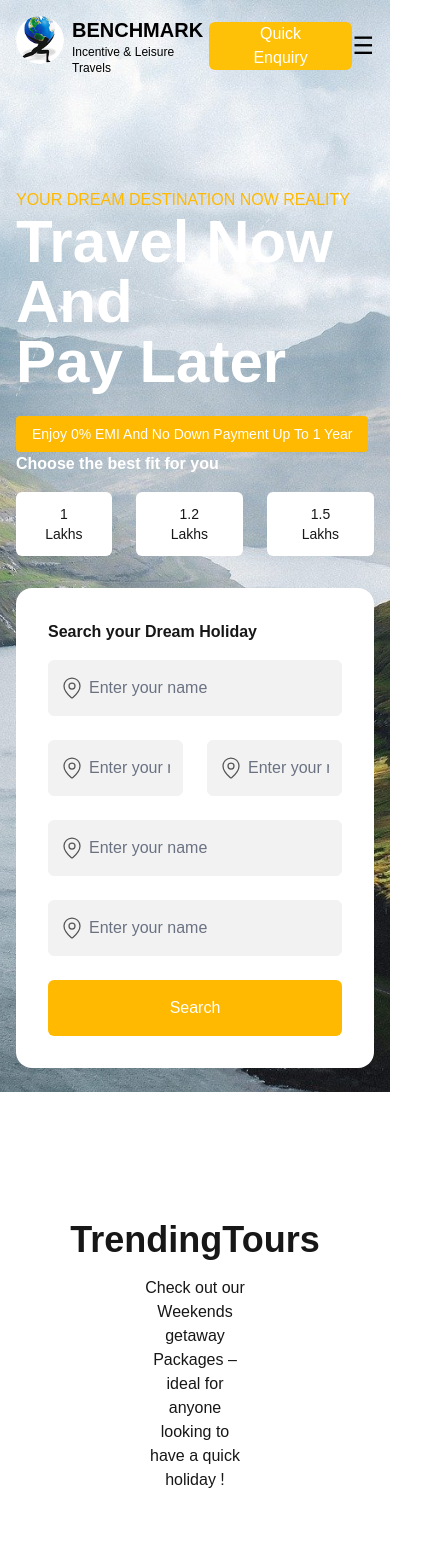
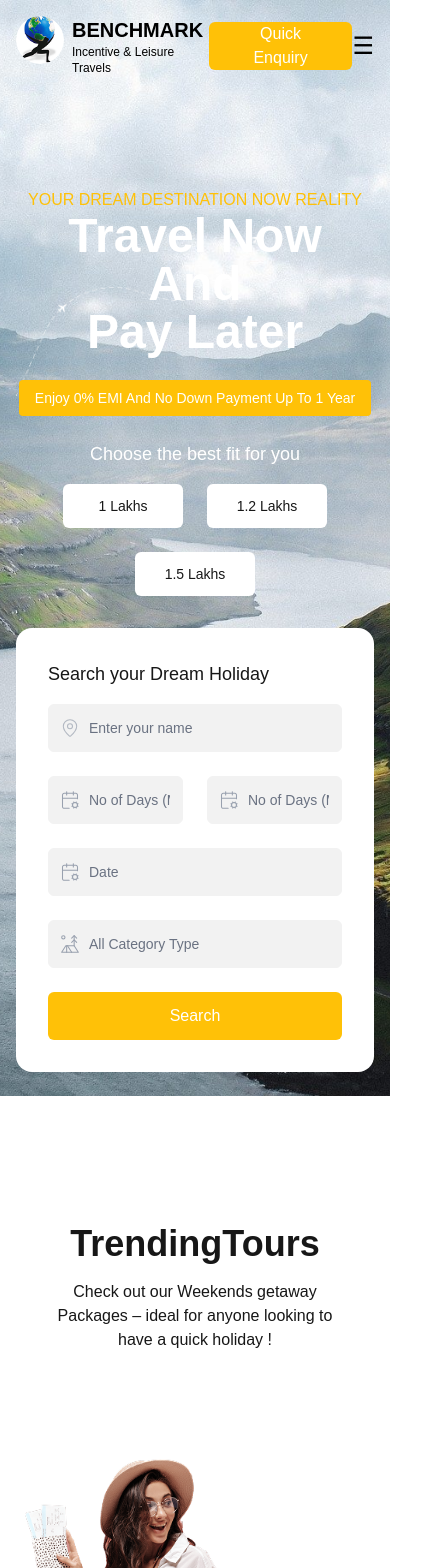
Before and after one commit to aswanthup06/benchmark, a Next.js app: page / in a window 390 px wide. Shown: the top 1568 px of the page, 443 px wide, since content can reach past the window. Built offline with nearby package versions, Linux system fonts and the light colour scheme.

Commit message:
responsive fix

```diff
--- a/src/components/Hero.jsx
+++ b/src/components/Hero.jsx
@@ -1,6 +1,10 @@
 import React from "react";
 import Navbar from "./Navbar";
 import LocationIcon from "@/components/Icons/LocationIcon";
+import LandmarkIcon from "@/components/Icons/LandmarkIcon";
+import CalendarIcon from "@/components/Icons/CalendarIcon";
+
+
 
 export default function Hero() {
   return (
@@ -8,40 +12,47 @@ export default function Hero() {
       <div className="h-fit pb-6 md:h-[800px] bg-[url('/images/hero1.jpg')] bg-cover bg-center bg-no-repeat">
         <Navbar />
 
-
-
         <div className="flex flex-col md:flex-row justify-between mt-24 gap-8 px-4 sm:px-6 md:px-8 lg:px-28">
           <div className="flex flex-col justify-between">
             <div className="relative">
               <div className="relative  z-20">
-                <h5 className="text-amber-400">
+                <h5 className="text-[#FFC107] text-center md:text-left">
                   YOUR DREAM DESTINATION NOW REALITY
                 </h5>
-                <h1 className="text-6xl font-bold text-white">
+                <h1 className="text-5xl lg-text-6xl font-bold text-white text-center md:text-left">
                   Travel Now And
                 </h1>
-                <h1 className="text-6xl font-bold text-white">Pay Later</h1>
-                <h3 className="text-white bg-amber-400 p-2 px-4 w-fit rounded-sm text-sm mt-6">
+                <h1 className="text-5xl lg-text-6xl font-bold text-white text-center md:text-left">Pay Later</h1>
+
+                <div className="flex justify-center md:justify-start">
+
+                <h3 className="text-white bg-[#FFC107] p-2 px-4 w-fit rounded-sm text-sm mt-6 text-center md:text-left">
                   Enjoy 0% EMI And No Down Payment Up To 1 Year
                 </h3>
 </div>
+
+              </div>
               <div className="absolute top-0 z-10">
-                <img className="w-[550px] h-auto" src="/images/dot.png" alt="" />
+                <img
+                  className="w-[550px] h-auto"
+                  src="/images/dot.png"
+                  alt=""
+                />
               </div>
             </div>
 
             <div>
-              <h3 className="font-bold text-white mb-4">
+              <h3 className="font-medium text-lg text-white mb-4 mt-6 text-center md:text-left">
                 Choose the best fit for you
               </h3>
-              <div className="flex gap-6">
-                <button className="bg-white py-3 px-6 rounded-md text-sm">
+              <div className="flex flex-wrap gap-6 justify-center md:justify-start">
+                <button className="bg-white py-3 px-6 rounded-md text-sm w-[120px]">
                   1 Lakhs
                 </button>
-                <button className="bg-white py-3 px-6 rounded-md text-sm">
+                <button className="bg-white py-3 px-6 rounded-md text-sm w-[120px]">
                   1.2 Lakhs
                 </button>
-                <button className="bg-white py-3 px-6 rounded-md text-sm">
+                <button className="bg-white py-3 px-6 rounded-md text-sm w-[120px]">
                   1.5 Lakhs
                 </button>
               </div>
@@ -49,133 +60,154 @@ export default function Hero() {
           </div>
 
           <div>
-            <div className="bg-white p-8 rounded-2xl w-full md:max-w-[488px]">
-              <h3 className="text-md font-bold mb-4">
+            <div className="bg-white p-8 rounded-2xl w-full md:max-w-[420px] lg:max-w-[488px]">
+              <h3 className=" mb-4 font-medium text-lg">
                 Search your Dream Holiday
               </h3>
 
               <div className="flex flex-col gap-6">
-                <div className="relative ">
-                  <LocationIcon className="w-6 h-6 left-3 absolute top-1/2 -translate-y-1/2" />
+     <div className="relative group">
+  <LocationIcon
+    className="w-5 h-5 absolute left-3 top-1/2 -translate-y-1/2
+               text-gray-400
+               group-focus-within:text-[#FFC107]
+               duration-300"
+  />
 
   <input
     type="text"
     placeholder="Enter your name"
     className="
+      text-sm font-light
       bg-[#F2F2F2]
-    w-full
-    h-14
-    pl-10
-    pr-3
+      w-full h-12
+      pl-10 pr-3
       border border-[#F2F2F2]
       focus:outline-none
-    focus:border-orange-500
+      focus:border-[#FFC107]
       focus:ring-0
       rounded-md
       placeholder:text-gray-500
+      duration-500
     "
   />
 </div>
 
+
                 <div className="grid grid-cols-2 gap-6">
-                  <div className="relative ">
-                    <LocationIcon className="w-6 h-6 left-3 absolute top-1/2 -translate-y-1/2" />
+                      <div className="relative group">
+  <CalendarIcon
+    className="w-5 h-5 absolute left-3 top-1/2 -translate-y-1/2
+               text-gray-400
+               group-focus-within:text-[#FFC107]
+               duration-300"
+  />
 
   <input
     type="text"
-                      placeholder="Enter your name"
+    placeholder="No of Days (Min)"
     className="
+      text-sm font-light
       bg-[#F2F2F2]
-    w-full
-    h-14
-    pl-10
-    pr-3
+      w-full h-12
+      pl-10 pr-3
       border border-[#F2F2F2]
       focus:outline-none
-    focus:border-orange-500
+      focus:border-[#FFC107]
       focus:ring-0
       rounded-md
       placeholder:text-gray-500
+      duration-500
+    "
+  />
+</div>
+                       <div className="relative group">
+  <CalendarIcon
+    className="w-5 h-5 absolute left-3 top-1/2 -translate-y-1/2
+               text-gray-400
+               group-focus-within:text-[#FFC107]
+               duration-300"
+  />
+
+  <input
+    type="text"
+    placeholder="No of Days (Max)"
+    className="
+      text-sm font-light
+      bg-[#F2F2F2]
+      w-full h-12
+      pl-10 pr-3
+      border border-[#F2F2F2]
+      focus:outline-none
+      focus:border-[#FFC107]
+      focus:ring-0
+      rounded-md
+      placeholder:text-gray-500
+      duration-500
+    "
+  />
+</div>
+                </div>
+                  <div className="relative group">
+  <CalendarIcon
+    className="w-5 h-5 absolute left-3 top-1/2 -translate-y-1/2
+               text-gray-400
+               group-focus-within:text-[#FFC107]
+               duration-300"
+  />
+
+  <input
+    type="text"
+    placeholder="Date"
+    className="
+      text-sm font-light
+      bg-[#F2F2F2]
+      w-full h-12
+      pl-10 pr-3
+      border border-[#F2F2F2]
+      focus:outline-none
+      focus:border-[#FFC107]
+      focus:ring-0
+      rounded-md
+      placeholder:text-gray-500
+      duration-500
+    "
+  />
+</div>
+                    <div className="relative group">
+  <LandmarkIcon
+    className="w-5 h-5 absolute left-3 top-1/2 -translate-y-1/2
+               text-gray-400
+               group-focus-within:text-[#FFC107]
+               duration-300"
+  />
+
+  <input
+    type="text"
+    placeholder="All Category Type"
+    className="
+      text-sm font-light
+      bg-[#F2F2F2]
+      w-full h-12
+      pl-10 pr-3
+      border border-[#F2F2F2]
+      focus:outline-none
+      focus:border-[#FFC107]
+      focus:ring-0
+      rounded-md
+      placeholder:text-gray-500
+      duration-500
     "
   />
 </div>
 
-                  <div className="relative ">
-                    <LocationIcon className="w-6 h-6 left-3 absolute top-1/2 -translate-y-1/2" />
-
-                    <input
-                      type="text"
-                      placeholder="Enter your name"
-                      className="
-    bg-[#F2F2F2]
-    w-full
-    h-14
-    pl-10
-    pr-3
-    border border-[#F2F2F2]
-    focus:outline-none
-    focus:border-orange-500
-    focus:ring-0
-    rounded-md
-    placeholder:text-gray-500
-  "
-                    />
-                  </div>
-                </div>
-                <div className="relative ">
-                  <LocationIcon className="w-6 h-6 left-3 absolute top-1/2 -translate-y-1/2" />
-
-                  <input
-                    type="text"
-                    placeholder="Enter your name"
-                    className="
-    bg-[#F2F2F2]
-    w-full
-    h-14
-    pl-10
-    pr-3
-    border border-[#F2F2F2]
-    focus:outline-none
-    focus:border-orange-500
-    focus:ring-0
-    rounded-md
-    placeholder:text-gray-500
-  "
-                  />
-                </div>
-
-                <div className="relative ">
-                  <LocationIcon className="w-6 h-6 left-3 absolute top-1/2 -translate-y-1/2" />
-
-                  <input
-                    type="text"
-                    placeholder="Enter your name"
-                    className="
-    bg-[#F2F2F2]
-    w-full
-    h-14
-    pl-10
-    pr-3
-    border border-[#F2F2F2]
-    focus:outline-none
-    focus:border-orange-500
-    focus:ring-0
-    rounded-md
-    placeholder:text-gray-500
-  "
-                  />
-                </div>
-
-                <button className="bg-amber-400  w-full text-white h-14 rounded-md">
+                <button className="bg-[#FFC107] w-full text-white h-12 rounded-md">
                   Search
                 </button>
               </div>
             </div>
           </div>
         </div>
-
-
-
       </div>
     </div>
   );
--- /dev/null
+++ b/src/components/Icons/CalendarIcon.jsx
@@ -0,0 +1,36 @@
+const CalendarIcon = ({
+  className = "",
+  strokeWidth = 1.25,
+  color = "currentColor",
+  ...props
+}) => {
+  return (
+    <svg
+      viewBox="0 0 24 24"
+      xmlns="http://www.w3.org/2000/svg"
+      className={className}
+      fill="none"
+      stroke={color}
+      strokeWidth={strokeWidth}
+      strokeLinecap="round"
+      strokeLinejoin="round"
+      {...props}
+    >
+      <path d="M15.2281 16.852L14.3051 16.469" />
+      <path d="M15.2281 19.148L14.3051 19.531" />
+      <path d="M16 2V6" />
+      <path d="M16.47 14.305L16.852 15.228" />
+      <path d="M16.852 20.772L16.469 21.696" />
+      <path d="M19.1479 15.228L19.5309 14.305" />
+      <path d="M19.5299 21.696L19.1479 20.772" />
+      <path d="M20.772 16.852L21.696 16.469" />
+      <path d="M20.772 19.148L21.696 19.531" />
+      <path d="M21 10.592V6C21 5.46957 20.7893 4.96086 20.4142 4.58579C20.0391 4.21071 19.5304 4 19 4H5C4.46957 4 3.96086 4.21071 3.58579 4.58579C3.21071 4.96086 3 5.46957 3 6V20C3 20.5304 3.21071 21.0391 3.58579 21.4142C3.96086 21.7893 4.46957 22 5 22H11" />
+      <path d="M3 10H21" />
+      <path d="M8 2V6" />
+      <path d="M18 21C19.6569 21 21 19.6569 21 18C21 16.3431 19.6569 15 18 15C16.3431 15 15 16.3431 15 18C15 19.6569 16.3431 21 18 21Z" />
+    </svg>
+  );
+};
+
+export default CalendarIcon;
--- /dev/null
+++ b/src/components/Icons/LandmarkIcon.jsx
@@ -0,0 +1,30 @@
+const LandmarkIcon = ({
+  className = "",
+  strokeWidth = 1.25,
+  color = "currentColor",
+  ...props
+}) => {
+  return (
+    <svg
+      viewBox="0 0 24 24"
+      xmlns="http://www.w3.org/2000/svg"
+      className={className}
+      fill="none"
+      stroke={color}
+      strokeWidth={strokeWidth}
+      strokeLinecap="round"
+      strokeLinejoin="round"
+      {...props}
+    >
+      <path d="M4 6C5.10457 6 6 5.10457 6 4C6 2.89543 5.10457 2 4 2C2.89543 2 2 2.89543 2 4C2 5.10457 2.89543 6 4 6Z" />
+      <path d="M14 5L17 2L20 5" />
+      <path d="M14 10L17 7L20 10" />
+      <path d="M17 14V2" />
+      <path d="M17 14H7L2 22H22L17 14Z" />
+      <path d="M8 14V22" />
+      <path d="M9 14L14 22" />
+    </svg>
+  );
+};
+
+export default LandmarkIcon;
```
Also changed, not shown: src/components/TrendingTours.jsx (+9 -9 lines). Lines whose indentation alone changed are shown as unchanged.
